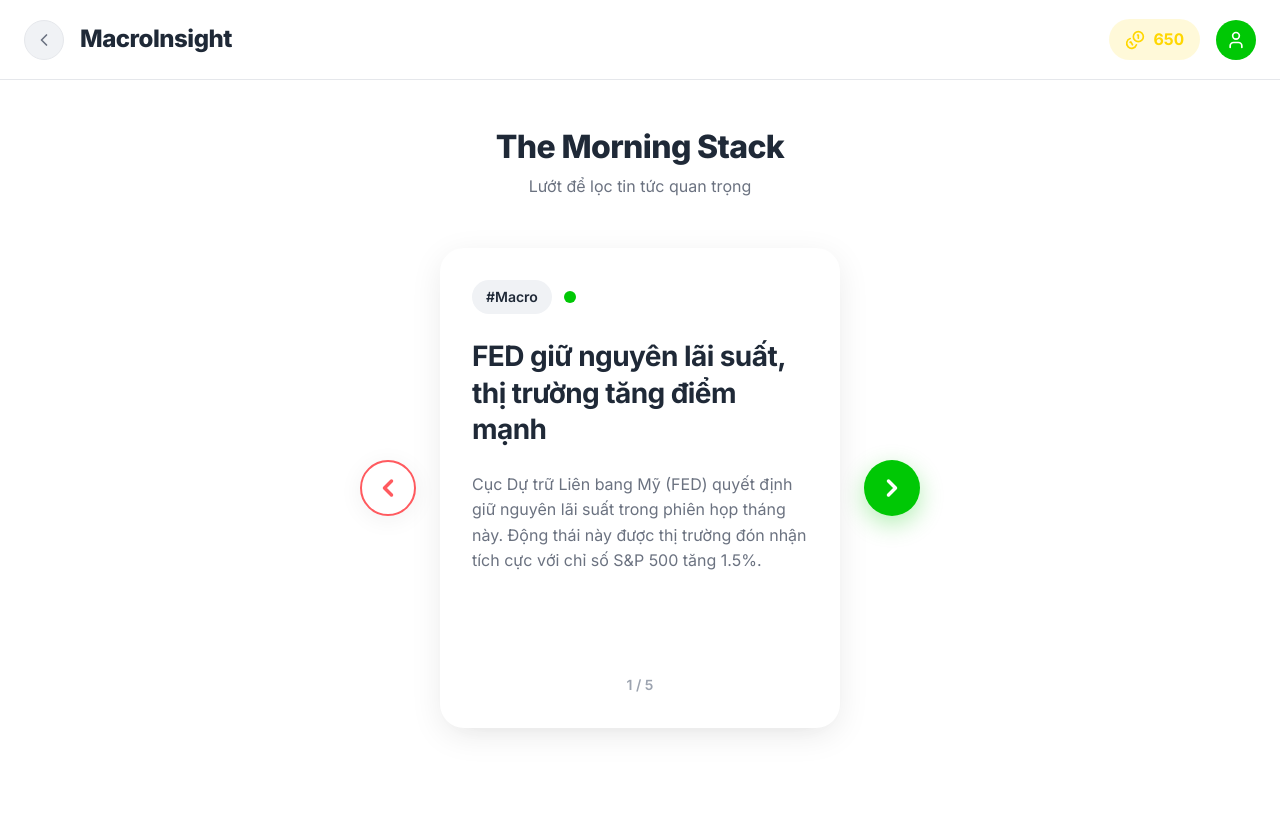
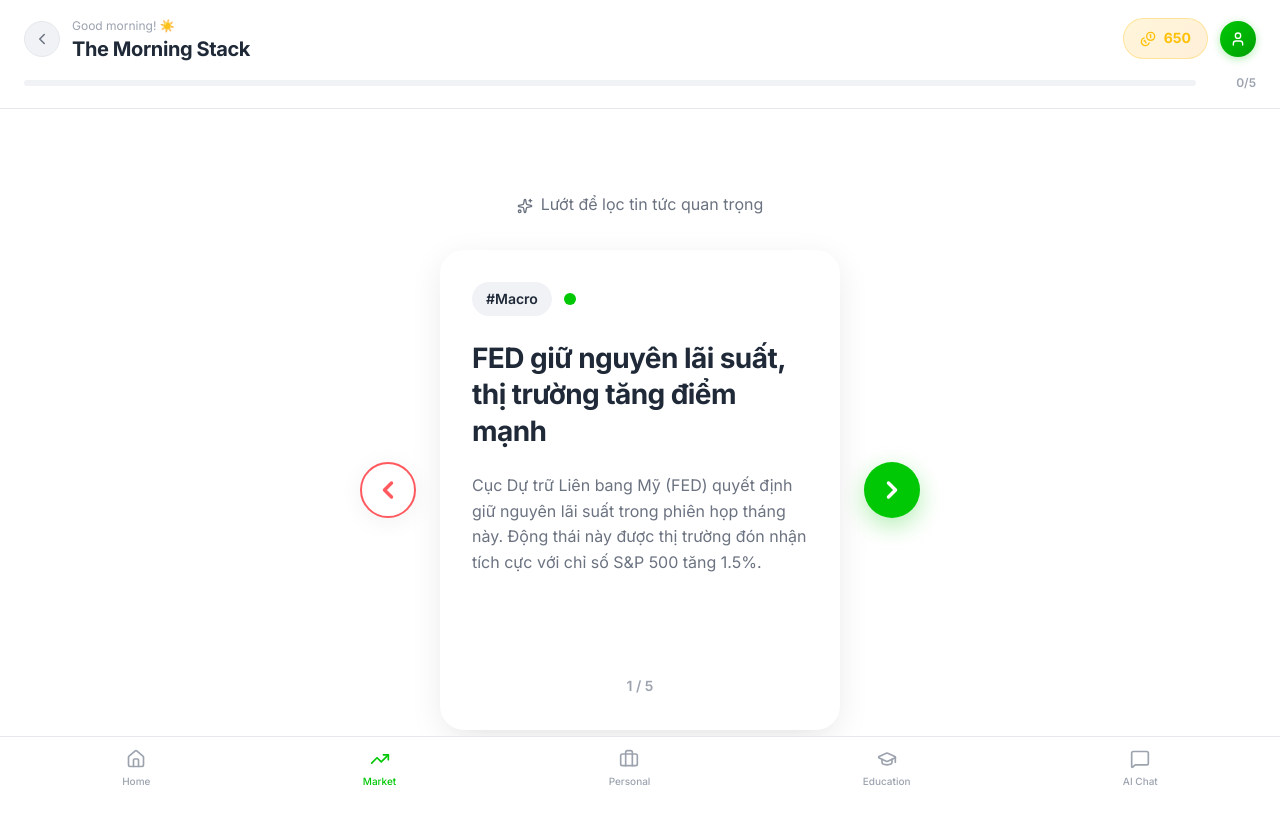
Before and after one commit to lephucchi/fese_hackathon, a Next.js app in the folder frontend/: page /dashboard in a window 1280 px wide. Before the commit the page ends 800 px from the top, so only its background shows below. Built offline with nearby package versions, Linux system fonts and the light colour scheme.

Commit message:
Edit structure in Market tab

```diff
--- a/frontend/src/app/dashboard/page.tsx
+++ b/frontend/src/app/dashboard/page.tsx
@@ -6,7 +6,7 @@
 
 import React, { useState, useEffect } from 'react';
 import { SwipeCardStack, NewsCard } from '@/components/dashboard/SwipeCardStack';
-import { Coins, User, ChevronLeft } from 'lucide-react';
+import { Coins, User, ChevronLeft, Home, TrendingUp, Briefcase, GraduationCap, MessageSquare, Sparkles } from 'lucide-react';
 import { motion, AnimatePresence } from 'framer-motion';
 import Link from 'next/link';
 
@@ -54,16 +54,20 @@ export default function DashboardPage() {
   const [mPoints, setMPoints] = useState(650);
   const [showEmptyState, setShowEmptyState] = useState(false);
   const [showPointsAnimation, setShowPointsAnimation] = useState(false);
+  const [currentCardIndex, setCurrentCardIndex] = useState(0);
+  const [pointsEarnedToday, setPointsEarnedToday] = useState(0);
 
   const handleSwipeRight = (card: NewsCard) => {
     setSavedCards([...savedCards, card]);
     setMPoints(mPoints + 2);
+    setPointsEarnedToday(pointsEarnedToday + 2);
     setShowPointsAnimation(true);
+    setCurrentCardIndex(currentCardIndex + 1);
     setTimeout(() => setShowPointsAnimation(false), 1000);
   };
 
   const handleSwipeLeft = (card: NewsCard) => {
-    // Just remove card, no points
+    setCurrentCardIndex(currentCardIndex + 1);
   };
 
   const handleStackEmpty = () => {
@@ -90,32 +94,34 @@ export default function DashboardPage() {
       background: 'var(--background)',
       paddingTop: '5rem'
     }}>
-      {/* Header with M-Points */}
+      {/* Enhanced Header */}
       <header style={{
         position: 'fixed',
         top: 0,
         left: 0,
         right: 0,
-        height: '5rem',
         background: 'var(--glass-bg)',
         backdropFilter: 'blur(12px)',
         borderBottom: '1px solid var(--border)',
         zIndex: 100,
+        padding: '1rem 1.5rem'
+      }}>
+        {/* Top Row: Back, Title, Avatar */}
+        <div style={{
           display: 'flex',
           alignItems: 'center',
           justifyContent: 'space-between',
-        padding: '0 1.5rem'
+          marginBottom: '0.75rem'
         }}>
-        <div style={{ display: 'flex', alignItems: 'center', gap: '1rem' }}>
-          {/* Back Button */}
+          <div style={{ display: 'flex', alignItems: 'center', gap: '0.75rem' }}>
             <Link
               href="/"
               style={{
                 display: 'flex',
                 alignItems: 'center',
                 justifyContent: 'center',
-              width: '2.5rem',
-              height: '2.5rem',
+                width: '2.25rem',
+                height: '2.25rem',
                 borderRadius: '9999px',
                 background: 'var(--surface)',
                 border: '1px solid var(--border)',
@@ -123,57 +129,57 @@ export default function DashboardPage() {
                 textDecoration: 'none',
                 transition: 'all 0.2s'
               }}
-            onMouseEnter={(e) => {
-              e.currentTarget.style.background = 'var(--primary)';
-              e.currentTarget.style.color = 'white';
-              e.currentTarget.style.borderColor = 'var(--primary)';
-            }}
-            onMouseLeave={(e) => {
-              e.currentTarget.style.background = 'var(--surface)';
-              e.currentTarget.style.color = 'var(--text-secondary)';
-              e.currentTarget.style.borderColor = 'var(--border)';
-            }}
             >
-            <ChevronLeft size={20} />
+              <ChevronLeft size={18} />
             </Link>
-
+            <div>
+              <p style={{
+                fontSize: '0.75rem',
+                color: 'var(--text-tertiary)',
+                marginBottom: '0.125rem'
+              }}>
+                Good morning! ☀️
+              </p>
               <h1 style={{
-            fontSize: '1.5rem',
-            fontWeight: 800,
+                fontSize: '1.25rem',
+                fontWeight: 700,
                 color: 'var(--text-primary)'
               }}>
-            MacroInsight
+                The Morning Stack
               </h1>
             </div>
+          </div>
 
-        <div style={{ display: 'flex', alignItems: 'center', gap: '1rem' }}>
+          <div style={{ display: 'flex', alignItems: 'center', gap: '0.75rem' }}>
             {/* M-Points Badge */}
-          <div className="badge-pill badge-gold" style={{
+            <div style={{
               display: 'flex',
               alignItems: 'center',
               gap: '0.5rem',
               padding: '0.5rem 1rem',
-            fontSize: '1rem',
-            fontWeight: 700,
+              background: 'linear-gradient(135deg, rgba(255, 193, 7, 0.15) 0%, rgba(255, 152, 0, 0.15) 100%)',
+              border: '1px solid rgba(255, 193, 7, 0.3)',
+              borderRadius: '9999px',
               position: 'relative'
             }}>
-            <Coins size={20} />
-            <span className="number-display">{mPoints}</span>
+              <Coins size={16} style={{ color: '#FFC107' }} />
+              <span style={{ fontWeight: 700, fontSize: '0.875rem', color: '#FFC107' }}>
+                {mPoints}
+              </span>
 
-            {/* Points Animation */}
               <AnimatePresence>
                 {showPointsAnimation && (
                   <motion.div
                     initial={{ opacity: 0, y: 0, scale: 1 }}
-                  animate={{ opacity: 1, y: -30, scale: 1.2 }}
+                    animate={{ opacity: 1, y: -25, scale: 1.1 }}
                     exit={{ opacity: 0 }}
                     style={{
                       position: 'absolute',
-                    top: '-1rem',
-                    right: '-1rem',
-                    color: 'var(--mpoints)',
+                      top: '-0.5rem',
+                      right: '-0.5rem',
+                      color: '#4ADE80',
                       fontWeight: 800,
-                    fontSize: '1.25rem',
+                      fontSize: '0.875rem',
                       pointerEvents: 'none'
                     }}
                   >
@@ -185,43 +191,70 @@ export default function DashboardPage() {
 
             {/* User Avatar */}
             <div style={{
-            width: '40px',
-            height: '40px',
+              width: '2.25rem',
+              height: '2.25rem',
               borderRadius: '50%',
-            background: 'var(--primary)',
+              background: 'linear-gradient(135deg, var(--primary) 0%, #00a004 100%)',
               display: 'flex',
               alignItems: 'center',
               justifyContent: 'center',
-            color: 'white'
+              color: 'white',
+              boxShadow: '0 2px 8px rgba(0, 200, 5, 0.3)'
             }}>
-            <User size={20} />
+              <User size={16} />
             </div>
+          </div>
+        </div>
+
+        {/* Bottom Row: Progress Bar */}
+        <div style={{ display: 'flex', alignItems: 'center', gap: '0.75rem' }}>
+          <div style={{
+            flex: 1,
+            height: '6px',
+            background: 'var(--surface)',
+            borderRadius: '3px',
+            overflow: 'hidden'
+          }}>
+            <motion.div
+              initial={{ width: 0 }}
+              animate={{ width: `${(currentCardIndex / mockNewsCards.length) * 100}%` }}
+              transition={{ duration: 0.3, ease: 'easeOut' }}
+              style={{
+                height: '100%',
+                background: 'linear-gradient(90deg, var(--primary) 0%, #4ADE80 100%)',
+                borderRadius: '3px'
+              }}
+            />
+          </div>
+          <span style={{
+            fontSize: '0.75rem',
+            color: 'var(--text-tertiary)',
+            fontWeight: 600,
+            minWidth: '3rem',
+            textAlign: 'right'
+          }}>
+            {currentCardIndex}/{mockNewsCards.length}
+          </span>
         </div>
       </header>
 
       {/* Main Content */}
       <main style={{
-        padding: '3rem 1.5rem',
-        maxWidth: '640px',
+        padding: '2rem 1.5rem',
+        paddingTop: '7rem',
+        paddingBottom: '6rem',
+        maxWidth: '800px',
         margin: '0 auto'
       }}>
         {!showEmptyState ? (
           <>
-            <h2 style={{
-              fontSize: '2rem',
-              fontWeight: 800,
-              marginBottom: '0.5rem',
-              textAlign: 'center',
-              color: 'var(--text-primary)'
-            }}>
-              The Morning Stack
-            </h2>
             <p style={{
               fontSize: '1rem',
-              marginBottom: '3rem',
+              marginBottom: '2rem',
               textAlign: 'center',
               color: 'var(--text-secondary)'
             }}>
+              <Sparkles size={16} style={{ display: 'inline', marginRight: '0.5rem', verticalAlign: 'middle' }} />
               Lướt để lọc tin tức quan trọng
             </p>
 
@@ -236,92 +269,209 @@ export default function DashboardPage() {
           <motion.div
             initial={{ opacity: 0, y: 20 }}
             animate={{ opacity: 1, y: 0 }}
-            style={{ textAlign: 'center', padding: '3rem 1rem' }}
+            style={{ textAlign: 'center', padding: '2rem 0' }}
           >
+            {/* Completion Header */}
+            <motion.div
+              initial={{ scale: 0.8 }}
+              animate={{ scale: 1 }}
+              transition={{ type: 'spring', stiffness: 300 }}
+              style={{
+                width: '80px',
+                height: '80px',
+                borderRadius: '50%',
+                background: 'linear-gradient(135deg, var(--primary) 0%, #4ADE80 100%)',
+                display: 'flex',
+                alignItems: 'center',
+                justifyContent: 'center',
+                margin: '0 auto 1.5rem',
+                fontSize: '2.5rem',
+                boxShadow: '0 8px 32px rgba(0, 200, 5, 0.3)'
+              }}
+            >
+              🎉
+            </motion.div>
+
             <h2 style={{
-              fontSize: '2.5rem',
+              fontSize: '1.75rem',
               fontWeight: 800,
-              marginBottom: '1rem',
+              marginBottom: '0.5rem',
               color: 'var(--text-primary)'
             }}>
-              🎉 Hoàn thành!
+              Hoàn thành buổi sáng!
             </h2>
-            <p style={{
-              fontSize: '1.125rem',
-              marginBottom: '2rem',
+
+            {/* Stats Summary */}
+            <div style={{
+              display: 'flex',
+              justifyContent: 'center',
+              gap: '2rem',
+              marginTop: '1.5rem',
+              marginBottom: '2rem'
+            }}>
+              <div style={{ textAlign: 'center' }}>
+                <div style={{
+                  fontSize: '1.5rem',
+                  fontWeight: 800,
+                  color: 'var(--primary)'
+                }}>
+                  {mockNewsCards.length}
+                </div>
+                <div style={{ fontSize: '0.75rem', color: 'var(--text-tertiary)' }}>
+                  Tin đã lọc
+                </div>
+              </div>
+              <div style={{ textAlign: 'center' }}>
+                <div style={{
+                  fontSize: '1.5rem',
+                  fontWeight: 800,
+                  color: '#4ADE80'
+                }}>
+                  {savedCards.length}
+                </div>
+                <div style={{ fontSize: '0.75rem', color: 'var(--text-tertiary)' }}>
+                  Đã lưu
+                </div>
+              </div>
+              <div style={{ textAlign: 'center' }}>
+                <div style={{
+                  fontSize: '1.5rem',
+                  fontWeight: 800,
+                  color: '#FFC107'
+                }}>
+                  +{pointsEarnedToday}
+                </div>
+                <div style={{ fontSize: '0.75rem', color: 'var(--text-tertiary)' }}>
+                  M-Points
+                </div>
+              </div>
+            </div>
+
+            {/* Saved Articles List */}
+            {savedCards.length > 0 && (
+              <div style={{ marginTop: '2rem', textAlign: 'left' }}>
+                <h3 style={{
+                  fontSize: '1rem',
+                  fontWeight: 600,
+                  marginBottom: '1rem',
                   color: 'var(--text-secondary)'
                 }}>
-              Bạn đã lọc xong {mockNewsCards.length} tin tức
-            </p>
-
-            {/* Saved Articles List */}
-            <div style={{ marginTop: '3rem' }}>
-              <h3 style={{
-                fontSize: '1.5rem',
-                fontWeight: 700,
-                marginBottom: '1.5rem',
-                color: 'var(--text-primary)'
-              }}>
-                Tiêu điểm của tôi ({savedCards.length})
+                  📌 Tiêu điểm của bạn
                 </h3>
 
-              <div style={{ display: 'flex', flexDirection: 'column', gap: '1rem' }}>
-                {savedCards.map((card) => (
-                  <div
+                <div style={{ display: 'flex', flexDirection: 'column', gap: '0.75rem' }}>
+                  {savedCards.map((card, index) => (
+                    <motion.div
                       key={card.id}
-                    className="card interactive-lift"
+                      initial={{ opacity: 0, x: -20 }}
+                      animate={{ opacity: 1, x: 0 }}
+                      transition={{ delay: index * 0.1 }}
                       style={{
-                      padding: '1.5rem',
-                      textAlign: 'left',
-                      cursor: 'pointer'
+                        padding: '1rem',
+                        background: 'var(--card)',
+                        borderRadius: '12px',
+                        border: '1px solid var(--border)',
+                        cursor: 'pointer',
+                        transition: 'all 0.2s'
                       }}
                     >
-                    <div style={{ display: 'flex', alignItems: 'center', gap: '0.5rem', marginBottom: '0.75rem' }}>
-                      <span className="badge-pill" style={{
+                      <div style={{
+                        display: 'flex',
+                        alignItems: 'center',
+                        gap: '0.5rem',
+                        marginBottom: '0.5rem'
+                      }}>
+                        <span style={{
+                          fontSize: '0.625rem',
+                          padding: '0.25rem 0.5rem',
                           background: 'var(--surface)',
-                        fontSize: '0.75rem'
+                          borderRadius: '4px',
+                          color: 'var(--text-tertiary)'
                         }}>
                           {card.tag}
                         </span>
                       </div>
                       <h4 style={{
-                      fontSize: '1.125rem',
-                      fontWeight: 700,
-                      color: 'var(--text-primary)'
+                        fontSize: '0.9rem',
+                        fontWeight: 600,
+                        color: 'var(--text-primary)',
+                        lineHeight: 1.4
                       }}>
                         {card.title}
                       </h4>
-                  </div>
+                    </motion.div>
                   ))}
                 </div>
               </div>
+            )}
 
-            {/* Chat Bar */}
-            <div style={{
-              position: 'fixed',
-              bottom: '2rem',
-              left: '50%',
-              transform: 'translateX(-50%)',
-              width: '90%',
-              maxWidth: '600px'
-            }}>
+            {/* CTA Button */}
+            <div style={{ marginTop: '2rem' }}>
               <Link href="/chat" style={{ textDecoration: 'none' }}>
                 <button
                   className="btn-primary interactive-scale"
                   style={{
-                    width: '100%',
                     padding: '1rem 2rem',
-                    fontSize: '1rem',
-                    fontWeight: 700
+                    fontSize: '0.9rem',
+                    fontWeight: 600,
+                    borderRadius: '9999px',
+                    display: 'inline-flex',
+                    alignItems: 'center',
+                    gap: '0.5rem'
                   }}
                 >
-                  💬 Chat with AI về tiêu điểm
+                  <MessageSquare size={18} />
+                  Chat với AI về tiêu điểm
                 </button>
               </Link>
             </div>
           </motion.div>
         )}
       </main>
+
+      {/* Bottom Navigation */}
+      <nav style={{
+        position: 'fixed',
+        bottom: 0,
+        left: 0,
+        right: 0,
+        height: '4rem',
+        background: 'var(--glass-bg)',
+        backdropFilter: 'blur(12px)',
+        borderTop: '1px solid var(--border)',
+        display: 'flex',
+        alignItems: 'center',
+        justifyContent: 'space-around',
+        padding: '0 1rem',
+        zIndex: 100
+      }}>
+        {[
+          { icon: Home, label: 'Home', href: '/', active: false },
+          { icon: TrendingUp, label: 'Market', href: '/dashboard', active: true },
+          { icon: Briefcase, label: 'Personal', href: '/personal', active: false },
+          { icon: GraduationCap, label: 'Education', href: '/education', active: false },
+          { icon: MessageSquare, label: 'AI Chat', href: '/chat', active: false },
+        ].map((item) => (
+          <Link
+            key={item.href}
+            href={item.href}
+            style={{
+              display: 'flex',
+              flexDirection: 'column',
+              alignItems: 'center',
+              gap: '0.25rem',
+              textDecoration: 'none',
+              color: item.active ? 'var(--primary)' : 'var(--text-tertiary)',
+              transition: 'all 0.2s'
+            }}
+          >
+            <item.icon size={20} />
+            <span style={{ fontSize: '0.625rem', fontWeight: 500 }}>
+              {item.label}
+            </span>
+          </Link>
+        ))}
+      </nav>
     </div>
   );
 }
```
Lines whose indentation alone changed are shown as unchanged.
